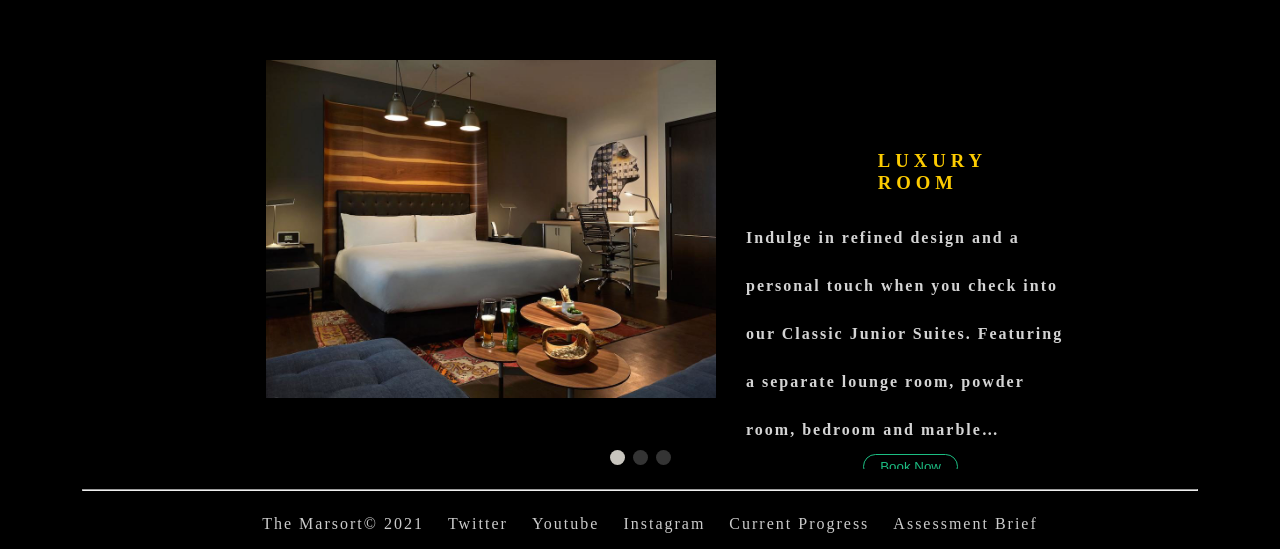
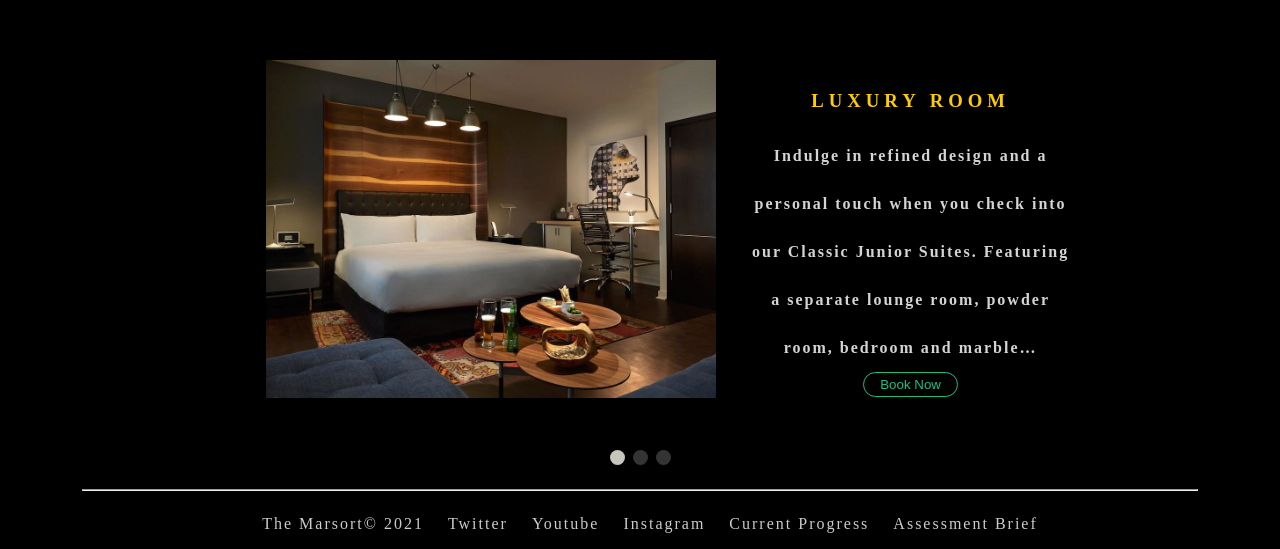
Before and after one commit to KwanL00/DECO1400_WEB_PROJECT, a plain HTML site: page index.html in a window 1280 px wide. Shown: the part 1820-2369 px from the top of the page. Drawn offline with Linux system fonts and the light colour scheme.

Commit message:
accommodation text alignment fixed

```diff
--- a/css/style.css
+++ b/css/style.css
@@ -275,25 +275,24 @@ nav {
 
 .roomDescription {
   margin-left: 20px;
-  margin-top: 50px;
+  margin-top: 40px;
   display: flex;
   flex-direction: column;
+  text-align: center;
   position: relative;
   color: #d4d4d4;
   max-width: 50%;
 }
 
 .roomDescription h4 {
-  margin-left: 0;
   margin-top: 20px;
   letter-spacing: 2px;
   line-height: 3;
-  /*text-transform: uppercase;*/
 }
 
 .roomDescription h3 {
-  margin-left: 40%;
-  margin-top: 50px;
+  /*margin-left: 40%;*/
+  /*margin-top: 50px;*/
   letter-spacing: 5px;
   color: #fdcc01;
   text-transform: uppercase;
--- a/index.html
+++ b/index.html
@@ -25,7 +25,7 @@
         <a href="accommodation.html">Accommodation</a>
       </li>
       <li>
-        <a href="#">Dinning</a>
+        <a href="dinning.html">Dinning</a>
       </li>
       <li>
         <a href="#">Transportation</a>
--- a/js/main.js
+++ b/js/main.js
@@ -2,7 +2,7 @@ let startIndex = 0;
 showSlides(startIndex);
 
 
-
+// This function will display the slide number that are given
 function showSlides(n) {
   var i;
   var slides = document.getElementsByClassName("mySlides");
@@ -19,9 +19,15 @@ function showSlides(n) {
   dots[n].className += " active";
 }
 
-
-
+// Function will change the given ID class to commitentDes
+// To archived the result of showing up
 function showUp(id) {
   document.getElementById(id).className = "commitmentDes";
   document.getElementById(id).className += " fade";
 }
+
+// Change the element color to gold
+// Use for automatic changing the nav bar color
+function navLightUp(_this) {
+  _this.style.color = "#fdcc01";
+}
```
